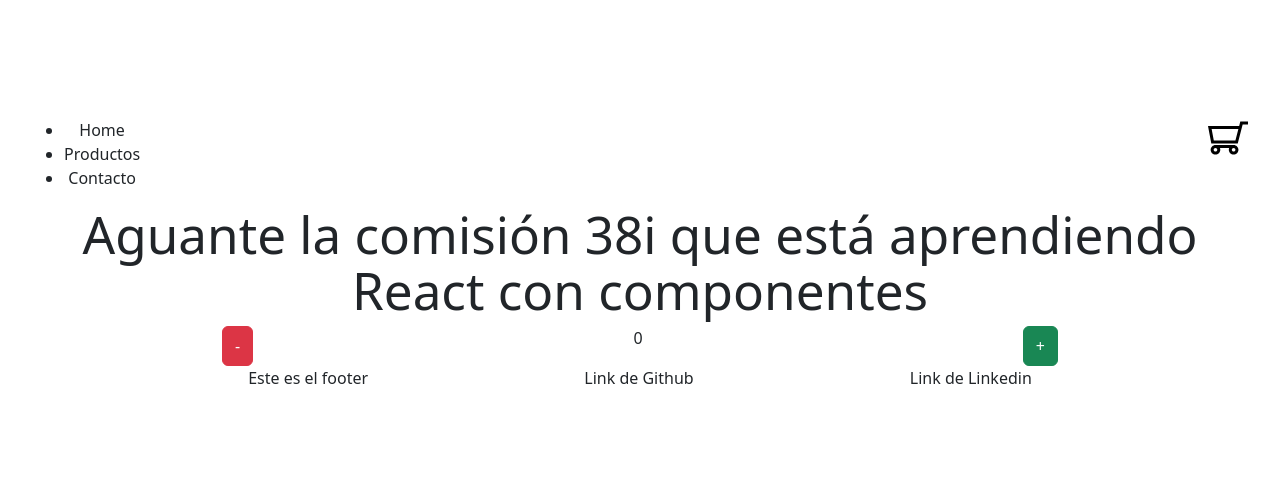
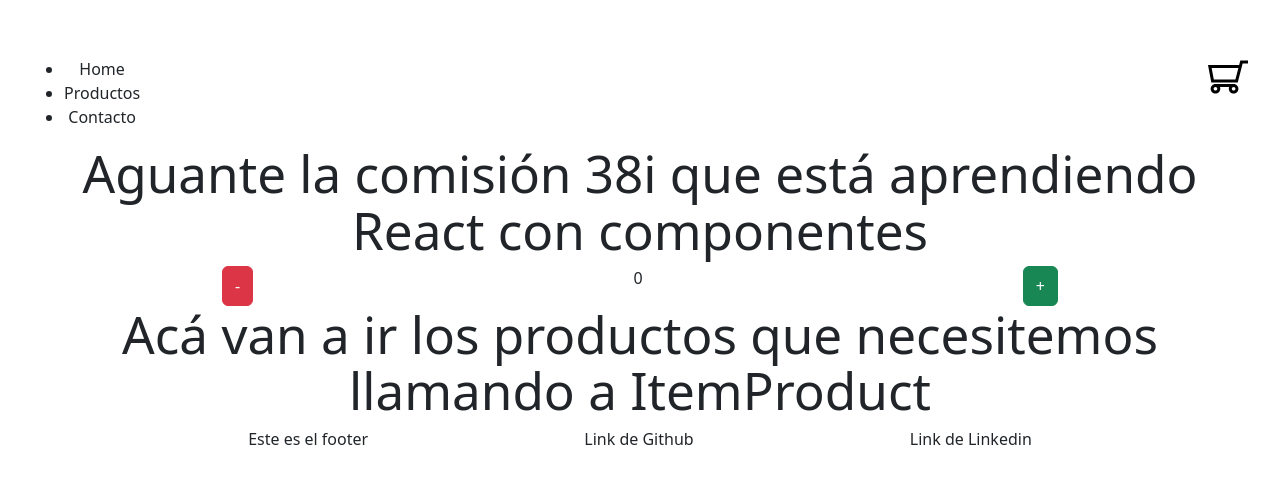
Before and after one commit to ftureo/react-vite-project, a React (Vite) app: page / in a window 1280 px wide. Shown: the part 138-622 px from the top of the page. Built offline with nearby package versions, Linux system fonts and the light colour scheme; no server answers.

Commit message:
Implementing useState, useEffect, request to API and passing props to children component

```diff
--- a/src/App.jsx
+++ b/src/App.jsx
@@ -2,7 +2,7 @@ import "./App.css";
 import { NavBar } from "./components/NavBar.jsx";
 //  Si utilizo export called (o nombrado), debo utilizar en el import las {} y dentro debo poner estrictamente el mismo nombre con el cual exporté del otro lado (del lado del archivo)
 import { Footer } from "./components/Footer.jsx";
-import Container from "./components/Container.jsx";
+import ProductListContainer from "./components/ProductListContainer.jsx";
 import "bootstrap/dist/css/bootstrap.min.css";
 
 function App() {
@@ -15,28 +15,9 @@ function App() {
 
             {/* Si no vamos a colocar contenido entre la etiqueta de apertura y de cierre, podemos utilizar una etiqueta de autocierre, es de <NombreDeComponente />
              */}
-            <NavBar messageNavbar="Soy la Navbar mostrada desde una prop" numberNavbar={8} />
-            <Container
-                messageContainer="Soy el container"
-                product={
-                    {
-                        id: 1,
-                        name: "Product 1",
-                        description: "Description 1",
-                        stock: 15
-                    }
-                }
-                encendido={true}
-            />
-            <Footer
-                messageFooter="Soy el footer"
-                arrayFooter={
-                    [
-                        1,
-                        2,
-                        3
-                    ]
-            }/>
+            <NavBar />
+            <ProductListContainer />
+            <Footer />
         </>
     );
 }
--- a/src/components/Container.jsx
+++ /dev/null
@@ -1,29 +0,0 @@
-import { ItemCount } from './ItemCount.jsx'
-
-// Esto me trae solo lo que necesito de la librería
-// import Button from "react-bootstrap/Button";
-// import Card from "react-bootstrap/Card";
-
-// Esto me trae la librería completa
-// import { Button, Card, Layout, Link, Nav } from "react-bootstrap";
-
-
-// Estructura de un state en React es
-// const [value, setterFunction] = useState(initialValue)
-// initialValue es el valor inicial que va a tener el state y puede ser de tipo: string, number, boolean, array, object, etc.
-
-
-
-const Container = () => {
-    return (
-        <main>
-            <h1>
-                Aguante la comisión 38i que está aprendiendo React con
-                componentes
-            </h1>
-            <ItemCount stock={10}/>
-        </main>
-    );
-}
-
-export default Container
--- a/src/components/ItemCount.jsx
+++ b/src/components/ItemCount.jsx
@@ -2,7 +2,6 @@ import { useState } from "react";
 import Button from "react-bootstrap/Button";
 
 export const ItemCount = (props) => {
-    console.log("props en ItemCount", props)
     const [count, setCount] = useState(0); // HOOKS
     // El useState es un hook que me permite guardar un estado en un componente funcional
     // El useState me devuelve un array con dos posiciones, la primera posición es el valor que quiero guardar, la segunda posición es la función que me permite modificar ese valor
--- /dev/null
+++ b/src/components/ItemProduct.jsx
@@ -0,0 +1 @@
+// Imagen, Precio, Nombre, Descripción
--- /dev/null
+++ b/src/components/ProductList.jsx
@@ -0,0 +1,8 @@
+// Lista que muestra todos los ItemProduct que existen
+
+export const ProductList = (props) => {
+    console.log("las props en productList", props)
+    return(
+        <h1>Acá van a ir los productos que necesitemos llamando a ItemProduct</h1>
+    )
+}
--- /dev/null
+++ b/src/components/ProductListContainer.jsx
@@ -0,0 +1,57 @@
+import { useEffect, useState } from "react";
+import { ItemCount } from "./ItemCount.jsx";
+import { getData } from "../utils/functions.js";
+import { ProductList } from "./ProductList.jsx";
+
+// Esto me trae solo lo que necesito de la librería
+// import Button from "react-bootstrap/Button";
+// import Card from "react-bootstrap/Card";
+
+// Esto me trae la librería completa
+// import { Button, Card, Layout, Link, Nav } from "react-bootstrap";
+
+// Estructura de un state en React es
+// const [value, setterFunction] = useState(initialValue)
+// initialValue es el valor inicial que va a tener el state y puede ser de tipo: string, number, boolean, array, object, etc.
+
+// Acá vamos a hacer un pedido asincrónico, lo vamos a guardar en un estado y vamos a pasarle ese estado por props a la lista de productos
+
+const ProductListContainer = () => {
+    const [products, setProducts] = useState([]);
+    const URL_FAKESTOREAPI_PRODUCTS = "https://fakestoreapi.com/products";
+
+    // Acá también podríamos escribir la lógica de getData
+
+    const fetchData = async () => {
+        try {
+            const data = await getData(URL_FAKESTOREAPI_PRODUCTS);
+            console.log({ data });
+            setProducts(data);
+        } catch (error) {
+            throw new Error(error);
+        }
+    };
+
+    console.log({ products });
+
+    //  Cuando el componente se monta
+    //  Cuando se actualiza
+    // useEffect(setup, dependencies?)
+
+    useEffect(() => {
+        fetchData()
+    }, []);
+
+    return (
+        <main>
+            <h1>
+                Aguante la comisión 38i que está aprendiendo React con
+                componentes
+            </h1>
+            <ItemCount stock={10} />
+            <ProductList products={products}/>
+        </main>
+    );
+};
+
+export default ProductListContainer;
--- /dev/null
+++ b/src/utils/functions.js
@@ -0,0 +1,16 @@
+const getData = async (URL) => {
+    const response = await fetch(URL)
+    const data = await response.json()
+
+    return data
+}
+
+// const perrito = () => {
+//     return "Perrito"
+// }
+
+
+export {
+    getData,
+    // perrito
+}
```
